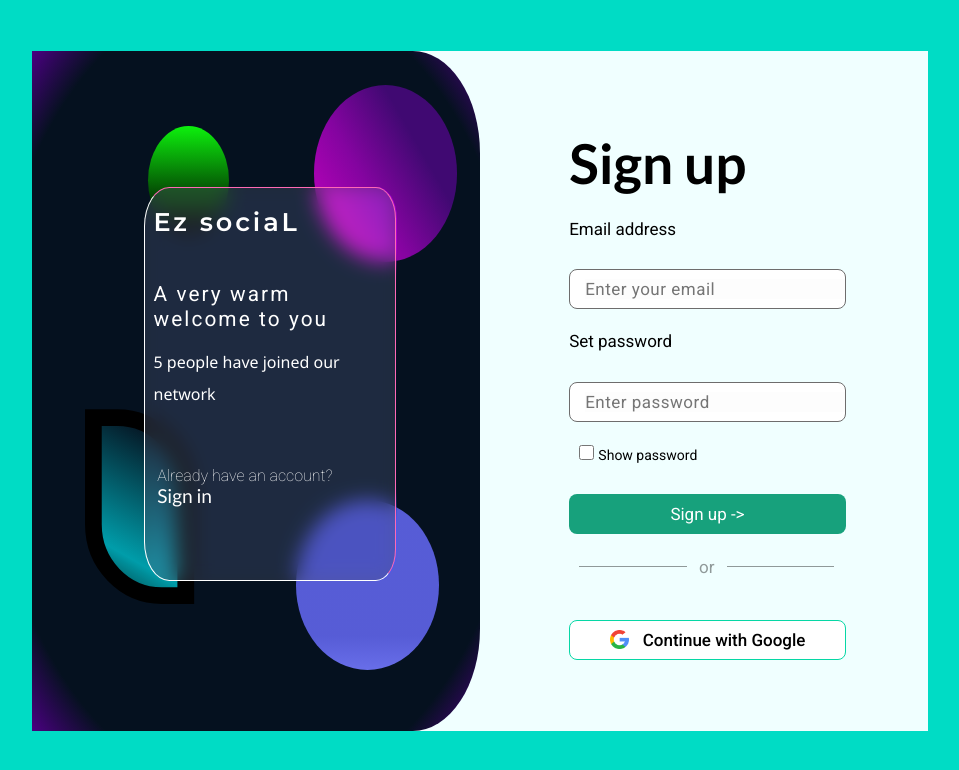
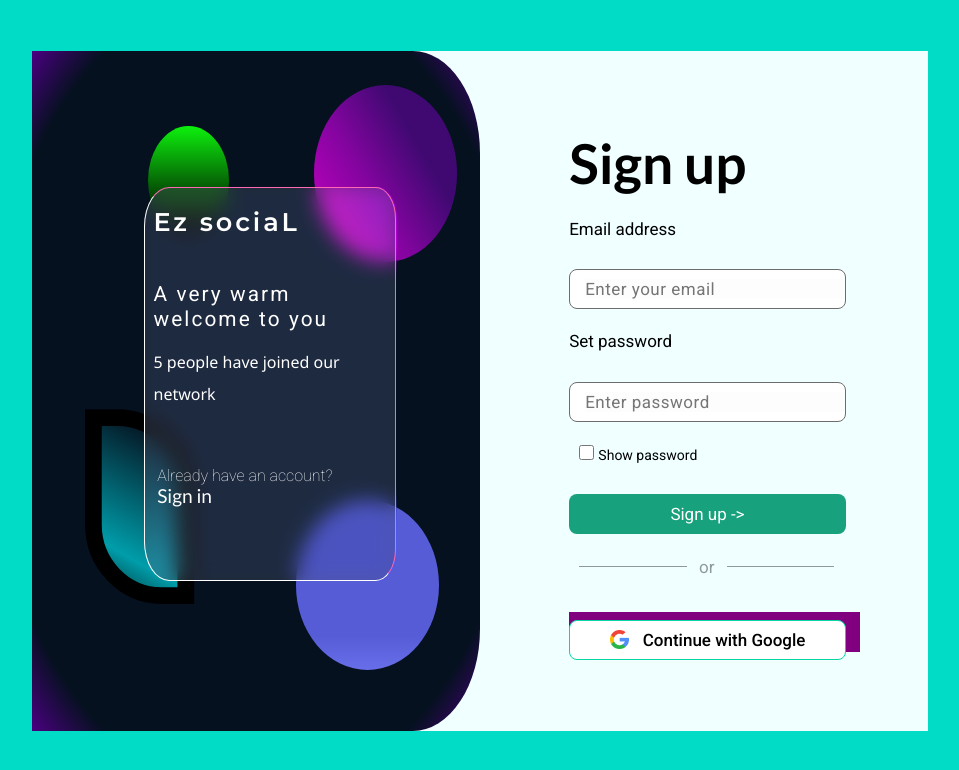
Before and after one commit to AkaCoder007/EZ-social, a plain HTML site: page index.html in a window 1280 px wide. Shown: the whole page, without its empty margins (99-1058 px from the left). Drawn offline with Linux system fonts and the light colour scheme.

Commit message:
checking merge
changed google button background color to purple

```diff
--- a/signup_form.css
+++ b/signup_form.css
@@ -120,7 +120,7 @@ input:focus {
     margin-top: 10%;
     width: 100%;
     height: 40px;
-    /* background-color: purple; */
+    background-color: purple;
 }
 
 .signup_options button {
```
